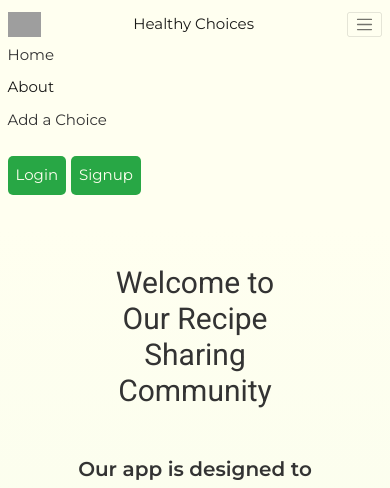
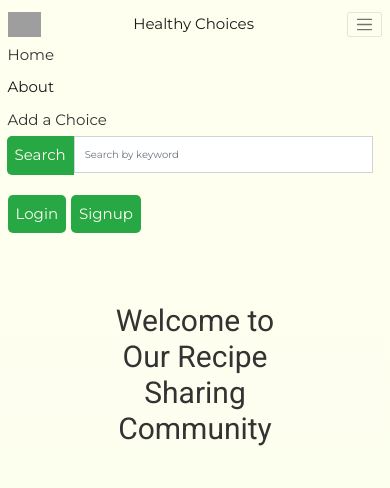
Before and after one commit to leverh/django4, a Django app: page /about/ in a window 390 px wide, after a click on "Toggle navigation". Shown: the top 488 px of the page. Run offline with Django 3.2, Linux system fonts and the light colour scheme; grey boxes are pictures that could not be loaded.

Commit message:
Add search bar to nav for better user experience

```diff
--- a/static/css/styles.css
+++ b/static/css/styles.css
@@ -213,6 +213,22 @@ h1, h2, h3, h4, h5 {
     color: #FFFFF0 !important;
   }
 
+  .nav-search {
+    margin-right: 1rem;
+    display: flex;
+  }
+
+  .nav-search-btn {
+    font-size: 1.5rem;
+    padding: .8rem;
+    border-radius: 5px;
+  }
+
+  .nav-search-input {
+    max-width: 40rem;
+    border-radius: 5px;
+  }
+
   .navbar-brand {
     font-size: 1.5rem;
     margin-left: 1rem;
@@ -283,6 +299,31 @@ h1, h2, h3, h4, h5 {
   .pink { color: #ff1d8e }
   .gray { color: #a1a1a1 }
   .darkgray { color: #777 }
+
+
+  @media (max-width: 760px) {
+    .nav-search {
+      flex-direction: row-reverse;
+      align-items: flex-start;
+      justify-content: center;
+
+    }
+    .nav-search-btn {
+      border-top-left-radius: 5px !important;
+      border-bottom-left-radius: 5px !important;
+      border-bottom-right-radius: 0;
+      border-top-right-radius: 0;
+    }
+
+    .nav-search-input {
+      padding: 1rem;
+      max-width: 100%;
+      border-top-left-radius: 0;
+      border-bottom-left-radius: 0;
+      border-top-right-radius: 5px;
+      border-bottom-right-radius: 5px;
+    }
+  }
 
   @media (max-width: 380px) {
     .personal-signature {
--- a/templates/base.html
+++ b/templates/base.html
@@ -38,7 +38,13 @@
                        {% endif %}
                    </li>
                 </ul>
-                <div class="d-flex">
+                <form action="{% url 'recipe-search' %}" method="GET" class="d-flex ms-auto">
+                    <div class="input-group nav-search">
+                      <input type="text" name="q" class="form-control nav-search-input" placeholder="Search by keyword">
+                      <button type="submit" class="btn btn-primary search-sub-btn nav-search-btn">Search</button>
+                    </div>
+                  </form>
+                <div class="d-flex nav-btns">
                     {% if not user.is_authenticated %}
                         <a class="btn btn-light me-2 back-btn base-log-btn" href="{% url 'login' %}">Login</a>
                         <a class="btn btn-dark base-log-btn" href="{% url 'signup' %}">Signup</a>
```
